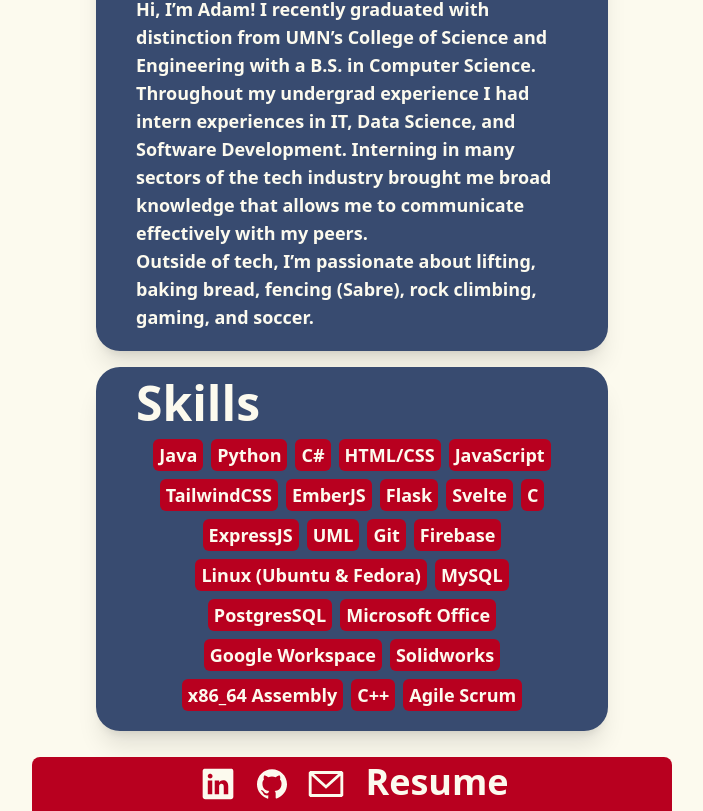
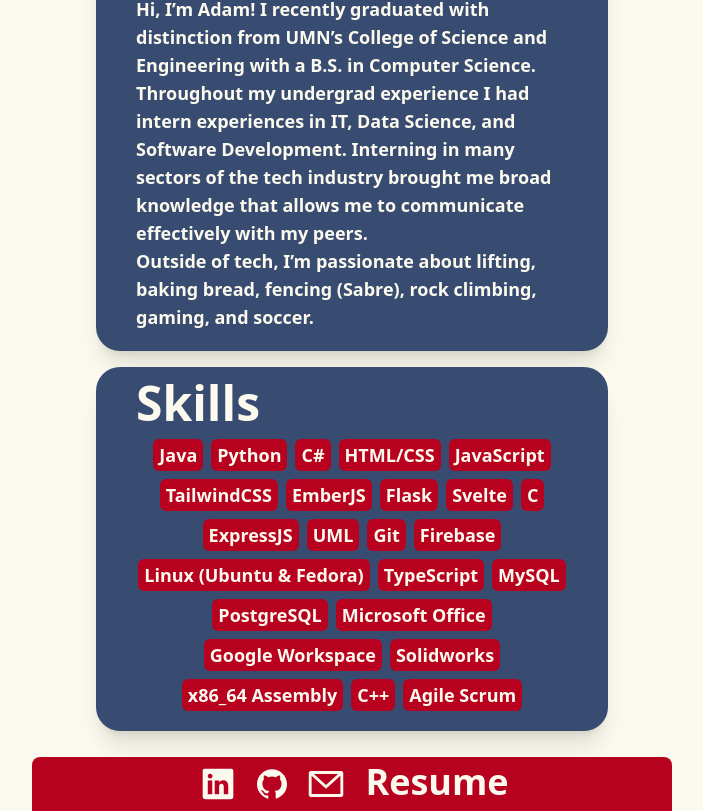
Before and after one commit to AdamKvant/AdamKvantSite, a SvelteKit app: page / in a window 1280 px wide. Shown: the part 573-1384 px from the top of the page, without its empty margins (288-991 px from the left). Built offline with nearby package versions, Linux system fonts and the light colour scheme.

Commit message:
fixed some tags

```diff
--- a/src/components/Projects.svelte
+++ b/src/components/Projects.svelte
@@ -3,7 +3,7 @@
       {
         title: "adamkvant.dev",
         description: "This site was created to learn more about component-based frameworks and to pick up Svelte. The site follows the standard SPA structure, and it is hosted on Google Firebase. The color scheme is also based upon my Rocket League car's color.",
-        tags: ["Svelte","TailwindCSS","JS/TS","Firebase"],
+        tags: ["Svelte","TailwindCSS","JavaScript","TypeScript","Firebase"],
         disclaimer:false,
         source: "AKSitePic.png",
         alt: "adamkvant.dev picture",
@@ -21,7 +21,7 @@
     {
       title:"CulinaryCards",
       description:"A recipe sharing application without the ads and short stories. The site features full-text search, and the ability to like and save recipes to the user profile.",
-      tags:["Flask","JS","PostgreSQL","PureCSS"],
+      tags:["Flask","JavaScript","PostgreSQL","PureCSS"],
       disclaimer:true,
       source:"CulinaryCards.png",
       alt:"CulinaryCards picture",
@@ -32,7 +32,7 @@
       description:`This was a month long summer project consisting of work updating all course related material for CSCI 1933, a required class for pre-CS majors at UMN. Samantha and I took initiative by getting this project approved by the professor and department for the summer.
       We converted all LaTeX documents over to markdown files with their own repo and created Gradescope autograders for all applicable projects. We also set up a new GitHub organization for students and course staff to interact with.
       This meant we updated all labs, projects, and their related rubrics, unit tests, and code.`,
-      tags:["Java","JUnit","GitHub","Bash","Algorithms & Data Structures"],
+      tags:["Java","JUnit","GitHub","Bash","Algorithms & Data Structures","Documentation"],
       disclaimer:false,
       link:"https://www.linkedin.com/in/adamkvant/details/projects/",
     },
@@ -40,7 +40,7 @@
       title:"MathWhiz",
       description:`MathWhiz is a minimalist web-app that I created over the span of a couple of days in undergrad.
       The user tries to get as many random arithmetic questions right within one minute.`,
-      tags:["ExpressJS","CSS","JS","PUG"],
+      tags:["ExpressJS","CSS","JavaScript","PUG"],
       source: "MathWhiz.png",
       alt:"MathWhiz picture",
       disclaimer:true,
--- a/src/routes/+page.svelte
+++ b/src/routes/+page.svelte
@@ -34,7 +34,7 @@
   <Card title="Skills"
   description=""
   tags={["Java","Python","C#","HTML/CSS","JavaScript","TailwindCSS","EmberJS","Flask","Svelte","C","ExpressJS",
-  "UML","Git","Firebase","Linux (Ubuntu & Fedora)","MySQL","PostgresSQL","Microsoft Office", "Google Workspace",
+  "UML","Git","Firebase","Linux (Ubuntu & Fedora)","TypeScript","MySQL","PostgreSQL","Microsoft Office", "Google Workspace",
   "Solidworks","x86_64 Assembly","C++","Agile Scrum"
   ]}/>
   <!-- End Skills -->
```
